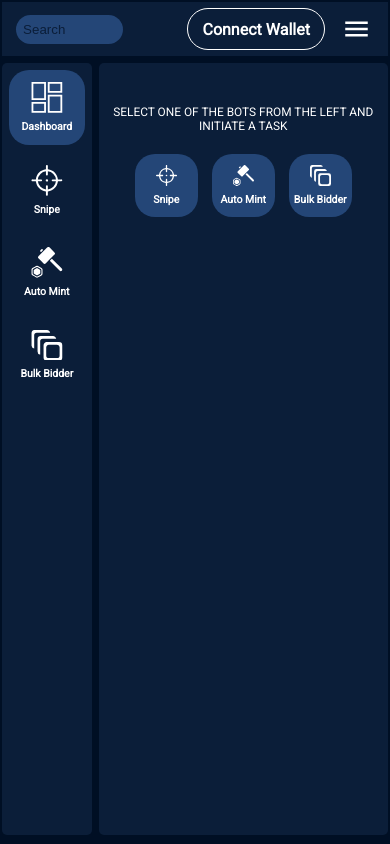
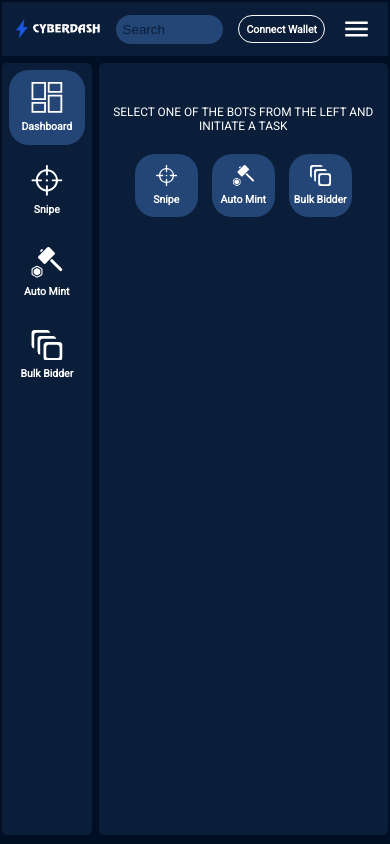
Before and after one commit to FortuneWebWorks/Cyber-React-Sass, a React (Create React App) app: page / in a window 390 px wide. Built offline with nearby package versions, Linux system fonts and the light colour scheme.

Commit message:
:zap: header responsive improved

```diff
--- a/src/App.js
+++ b/src/App.js
@@ -1,6 +1,6 @@
 import { BrowserRouter as Router, Routes, Route } from 'react-router-dom';
 import './styles/app.scss';
-import Header2 from './components/Header2';
+import Header from './components/Header';
 import Main from './pages/Main';
 import Traits from './pages/Trending';
 import 'react-toastify/dist/ReactToastify.css';
@@ -12,7 +12,7 @@
 const App = () => {
   return (
     <div className="App">
-      <Header2 />
+      <Header />
       <Router>
         <MintContextProvider>
           <SnipeContextProvider>
--- a/src/components/Header2.js
+++ b/src/components/Header2.js
@@ -1,6 +1,5 @@
 import { useEffect, useState } from 'react';
 import '../styles/header.scss';
-import logo from '../assets/images/Group 989.png';
 import { ReactComponent as DiscordIcon } from '../assets/images/discord.svg';
 import { ReactComponent as TwitterIcon } from '../assets/images/twitter.svg';
 import { ReactComponent as LinkedinIcon } from '../assets/images/linkdin.svg';
--- a/src/styles/header.scss
+++ b/src/styles/header.scss
@@ -20,7 +20,7 @@
     align-items: center;
     gap: 4rem;
     color: #fff;
-    font: normal normal bold 16px/19px Roboto;
+    font: normal normal bold 1.7rem/19px Roboto;
     letter-spacing: 1px;
     white-space: pre;
   }
@@ -39,7 +39,7 @@
     justify-content: center;
     align-items: center;
     gap: 0.5rem;
-    font: normal normal normal 14px/16px Roboto;
+    font: normal normal normal 1.5rem/16px Roboto;
 
     svg {
       width: 2rem;
@@ -67,7 +67,7 @@
     padding: 1.5rem 2rem;
     background-color: transparent;
     color: #fff;
-    font: normal normal bold 16px/19px Roboto;
+    font: normal normal bold 1.7rem/19px Roboto;
     font-weight: bold;
     cursor: pointer;
     white-space: pre;
@@ -85,6 +85,12 @@
     }
     .header__connect-wallet {
       width: 100%;
+      padding: 0.5rem 1rem;
+      font-size: 1.5rem;
+    }
+
+    .header__logo {
+      width: 12rem;
     }
   }
 
--- a/src/styles/index.scss
+++ b/src/styles/index.scss
@@ -29,7 +29,7 @@
   }
 
   @media (max-width: 1050px) {
-    font-size: 7px;
+    font-size: 6px;
   }
 
   @media (max-width: 900px) {
```
